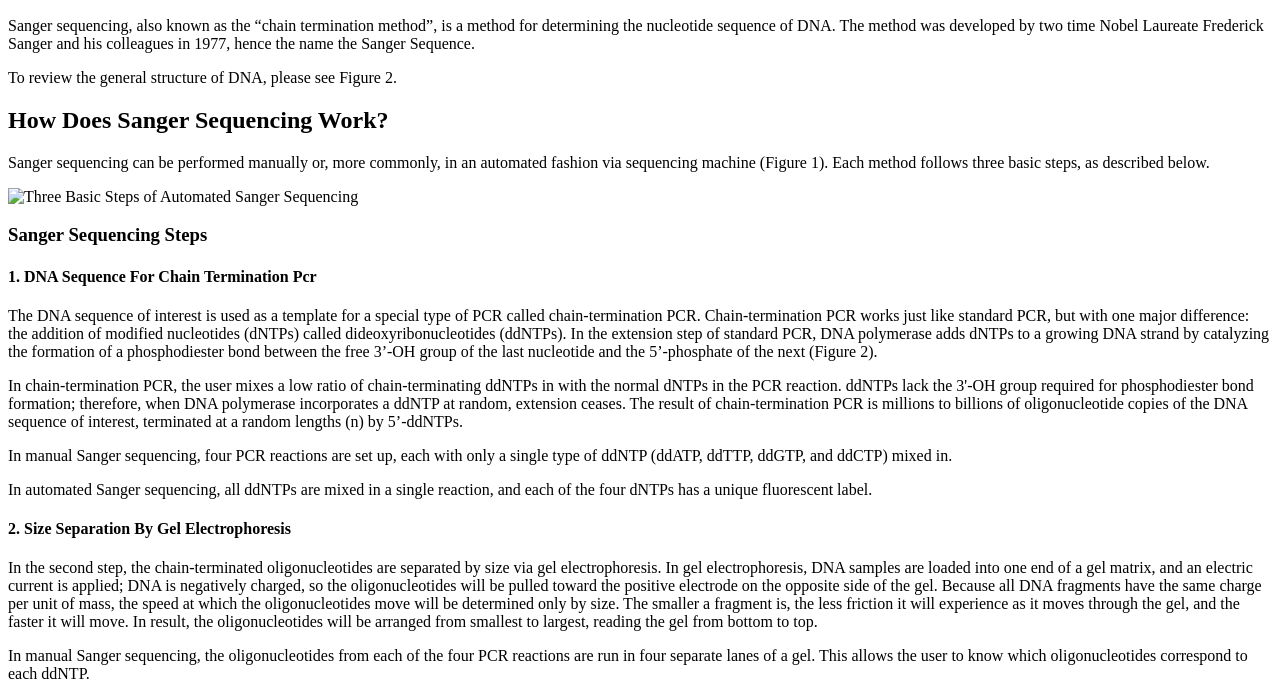
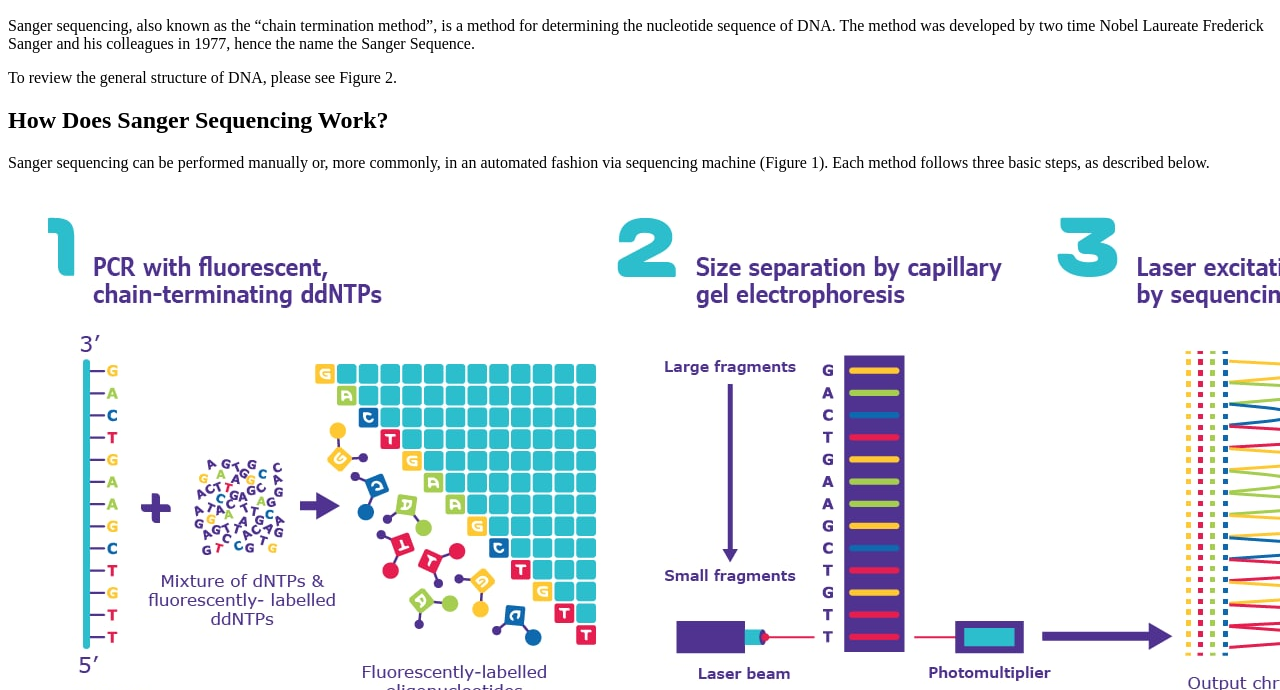
Before and after one commit to sasiqwerty/gate-prep, a plain HTML site: page DNA_RNA/HGP/sanger sequencing.html in a window 1280 px wide. Shown: the part 110-800 px from the top of the page. Drawn offline with Linux system fonts and the light colour scheme.

Commit message:
dead link

```diff
--- a/DNA_RNA/HGP/sanger sequencing.html
+++ b/DNA_RNA/HGP/sanger sequencing.html
@@ -754,7 +754,7 @@ hue-6-2: #e6c07b
 <p>To review the general structure of DNA, please see Figure 2.</p>
 <h2 id="how-does-sanger-sequencing-work">How Does Sanger Sequencing Work?</h2>
 <p>Sanger sequencing can be performed manually or, more commonly, in an automated fashion via sequencing machine (Figure 1). Each method follows three basic steps, as described below.</p>
-<p><img src="/DNA/sanger-sequencing_steps_process_diagram.jfif" alt="Three Basic Steps of Automated Sanger Sequencing"></p>
+<p><img src="sanger-sequencing_steps_process_diagram.jfif" alt="Three Basic Steps of Automated Sanger Sequencing"></p>
 <h3 id="sanger-sequencing-steps">Sanger Sequencing Steps</h3>
 <h4 id="1-dna-sequence-for-chain-termination-pcr">1. DNA Sequence For Chain Termination Pcr</h4>
 <p>The DNA sequence of interest is used as a template for a special type of PCR called chain-termination PCR. Chain-termination PCR works just like standard PCR, but with one major difference: the addition of modified nucleotides (dNTPs) called dideoxyribonucleotides (ddNTPs). In the extension step of standard PCR, DNA polymerase adds dNTPs to a growing DNA strand by catalyzing the formation of a phosphodiester bond between the free 3’-OH group of the last nucleotide and the 5’-phosphate of the next (Figure 2).</p>
```
Also changed, not shown: 1 other file.
